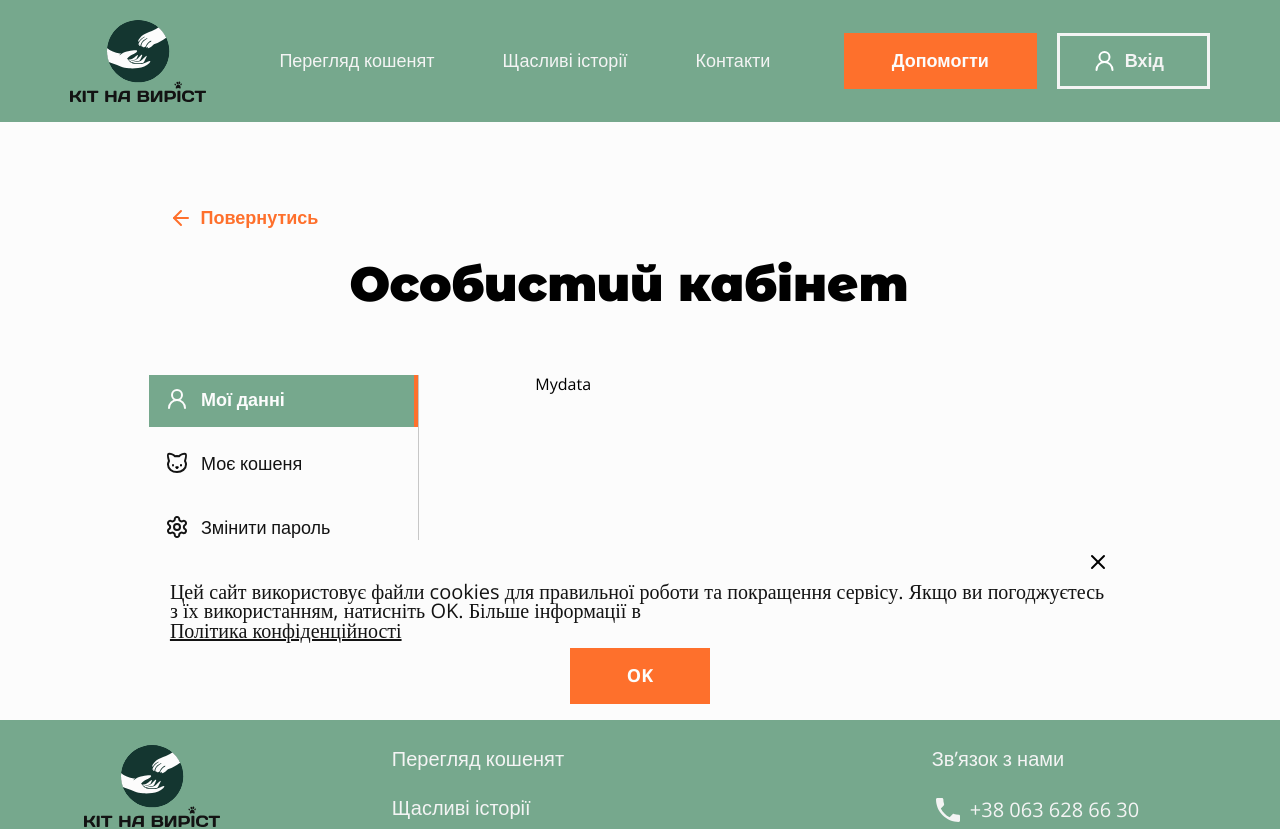
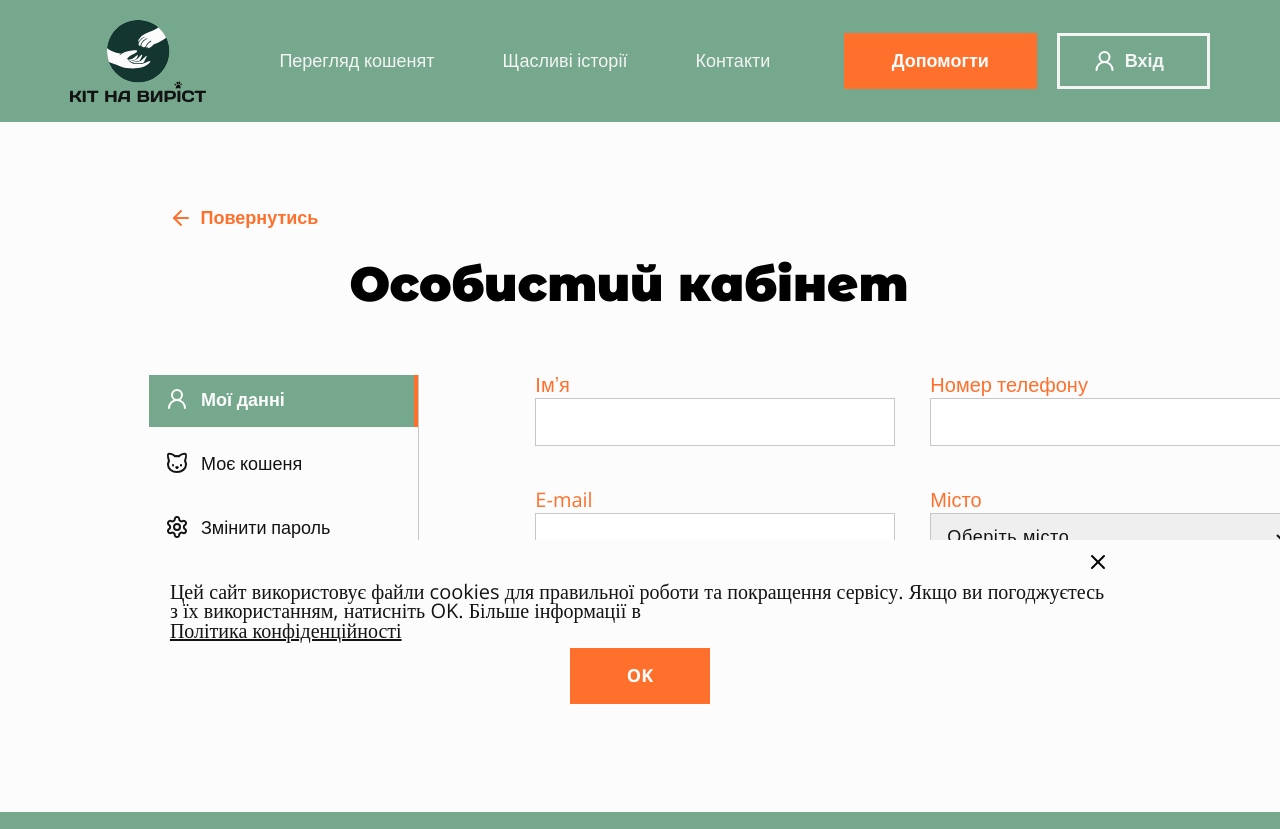
Before and after one commit to baza-trainee/cat_for_future, a React (Vite) app: page /account in a window 1280 px wide. Shown: the top 829 px of the page. Built offline with nearby package versions, Linux system fonts and the light colour scheme.

Commit message:
feat/ add event onsubmit to the form in my data component

```diff
--- /dev/null
+++ b/src/components/Account/AccountBlocks/MyData/MyData.module.scss
@@ -0,0 +1,96 @@
+@use '/src/styles/variables' as *;
+@use '/src/styles/mixins' as *;
+
+.details {
+	display: flex;
+	flex-direction: column;
+	align-items: center;
+	margin: 0px 0 5.0625rem 0;
+}
+
+.detailsForm {
+	display: flex;
+	flex-direction: column;
+	align-items: center;
+	margin: 0px 0 2.5rem 0;
+}
+
+.detailsFormWrapper {
+	@include full_desktop {
+		display: grid;
+		grid-template-columns: repeat(2, 1fr);
+		place-items: center;
+		gap: 1.5625rem 2.1875rem;
+	}
+}
+
+.detailsInput {
+	width: 18rem;
+	height: 3rem;
+	font-size: 1.125rem;
+	padding: 0 0.75rem 0 0.75rem;
+	color: $color-system-default-100;
+	letter-spacing: 0.0375rem;
+	border: 0.0625rem solid $color-system-default-30;
+	margin-top: 0.25rem;
+	@include tablet {
+		width: 22.5rem;
+	}
+}
+
+.inputError {
+	border: 0.0625rem solid $color-secondary-error;
+}
+
+.detailsLabel {
+	text-align: start;
+	color: $color-primary-orange;
+	font-family: $primary-font;
+	font-weight: 400;
+	@include tablet {
+		font-size: 1.25rem;
+	}
+}
+
+.errorLabel {
+	color: $color-secondary-error;
+}
+
+.detailsBlock {
+	display: flex;
+	flex-direction: column;
+	margin-top: 1.25rem;
+	height: 5.625rem;
+	&:nth-child(1) {
+		margin-top: 0;
+	}
+	&:nth-child(4) {
+		@include full_desktop {
+			margin-bottom: 0;
+		}
+	}
+	@include full_desktop {
+		margin-top: 0;
+	}
+}
+
+.errorMessage {
+	color: $color-secondary-error;
+	font-size: 0.875rem;
+	@include tablet {
+		font-size: 1rem;
+	}
+}
+
+.btnWrapper {
+	width: 18rem;
+	height: 3.25rem;
+	margin-top: 3.4375rem;
+	@include tablet {
+		width: 16.875rem;
+	}
+	@include full_desktop {
+		width: 24.125rem;
+		height: 3.5rem;
+	}
+}
--- a/src/components/Account/AccountBlocks/MyData/MyData.tsx
+++ b/src/components/Account/AccountBlocks/MyData/MyData.tsx
@@ -1,5 +1,171 @@
-import React from 'react';
+import { FC } from 'react';
+import { useFormik } from 'formik';
+import * as Yup from 'yup';
+import clsx from 'clsx';
+import Button from 'src/components/Button/Button';
+import { InputMask } from 'primereact/inputmask';
 
-const MyData: React.FC = () => <div>Mydata</div>;
+import s from './MyData.module.scss';
+
+const btnWrapper = {
+	width: '100%',
+};
+
+const MyData: FC = () => {
+	const { values, errors, handleBlur, handleChange, handleSubmit, touched } = useFormik({
+		initialValues: {
+			name: '',
+			number: '',
+			email: '',
+			city: '',
+		},
+		validationSchema: Yup.object().shape({
+			name: Yup.string()
+				.required("Обов'язкове поле")
+				.matches(
+					/^([a-zA-Z\u0400-\u04FF][a-zA-Z\u0400-\u04FF-'./ ]*)$/,
+					`Введіть ім'я латиницею або кирилицею!`
+				)
+				.min(2, "Введіть ім'я від 2 до 15 символів")
+				.max(15, "Введіть ім'я від 2 до 15 символів"),
+			number: Yup.string().required("Обов'язкове поле").min(13, 'Введіть мінімум 9 символів'),
+			email: Yup.string().email('Введіть дійсну електронну пошту!').required("Обов'язкове поле"),
+			city: Yup.string().required("Обов'язкове поле"),
+		}),
+		onSubmit: (values) => {
+			console.log(values);
+		},
+	});
+
+	return (
+		<div className={s.details}>
+			<form className={s.detailsForm} onSubmit={handleSubmit}>
+				<div className={s.detailsFormWrapper}>
+					<div className={s.detailsBlock}>
+						<label
+							className={
+								errors.name && touched.name ? clsx(s.detailsLabel, s.errorLabel) : s.detailsLabel
+							}
+						>
+							Імʼя
+						</label>
+
+						<input
+							className={
+								errors.name && touched.name ? clsx(s.detailsInput, s.inputError) : s.detailsInput
+							}
+							onChange={handleChange}
+							onBlur={handleBlur}
+							value={values.name}
+							name="name"
+							type="text"
+						/>
+						{errors.name && touched.name ? (
+							<span className={s.errorMessage}>{errors.name}</span>
+						) : null}
+					</div>
+
+					<div className={s.detailsBlock}>
+						<label
+							className={
+								errors.number && touched.number
+									? clsx(s.detailsLabel, s.errorLabel)
+									: s.detailsLabel
+							}
+						>
+							Номер телефону
+						</label>
+
+						<InputMask
+							mask="+380 99 999 9999"
+							className={
+								errors.number && touched.number
+									? clsx(s.detailsInput, s.inputError)
+									: s.detailsInput
+							}
+							onChange={handleChange}
+							onBlur={handleBlur}
+							value={values.number.length < 5 ? (values.number = '+380') : values.number}
+							name="number"
+							type="tel"
+						/>
+						{errors.number && touched.number ? (
+							<span className={s.errorMessage}>{errors.number}</span>
+						) : null}
+					</div>
+
+					<div className={s.detailsBlock}>
+						<label
+							className={
+								errors.email && touched.email ? clsx(s.detailsLabel, s.errorLabel) : s.detailsLabel
+							}
+						>
+							E-mail
+						</label>
+
+						<input
+							className={
+								errors.email && touched.email ? clsx(s.detailsInput, s.inputError) : s.detailsInput
+							}
+							onChange={handleChange}
+							onBlur={handleBlur}
+							value={values.email}
+							name="email"
+							type="text"
+						/>
+						{errors.email && touched.email ? (
+							<span className={s.errorMessage}>{errors.email}</span>
+						) : null}
+					</div>
+
+					<div className={s.detailsBlock}>
+						<label
+							className={
+								errors.city && touched.city ? clsx(s.detailsLabel, s.errorLabel) : s.detailsLabel
+							}
+						>
+							Місто
+						</label>
+
+						<select
+							className={
+								errors.city && touched.city ? clsx(s.detailsInput, s.inputError) : s.detailsInput
+							}
+							onChange={handleChange}
+							onBlur={handleBlur}
+							value={values.city}
+							name="city"
+						>
+							<option value="" disabled>
+								Оберіть місто
+							</option>
+							<option value="місто Київ">місто Київ</option>
+							<option value="Київська область">Київська область</option>
+						</select>
+						{errors.city && touched.city ? (
+							<div>
+								<span className={s.errorMessage}>{errors.city}</span>
+							</div>
+						) : null}
+					</div>
+				</div>
+
+				<div className={s.btnWrapper}>
+					<Button
+						styleBtn={btnWrapper}
+						name={'Зберегти'}
+						buttonClasses={'primaryBtn'}
+						type={'submit'}
+						disabled={
+							Object.values(values).join('').length > 4 && Object.values(errors).length === 0
+								? false
+								: true
+						}
+					/>
+				</div>
+			</form>
+		</div>
+	);
+};
 
 export default MyData;
```
